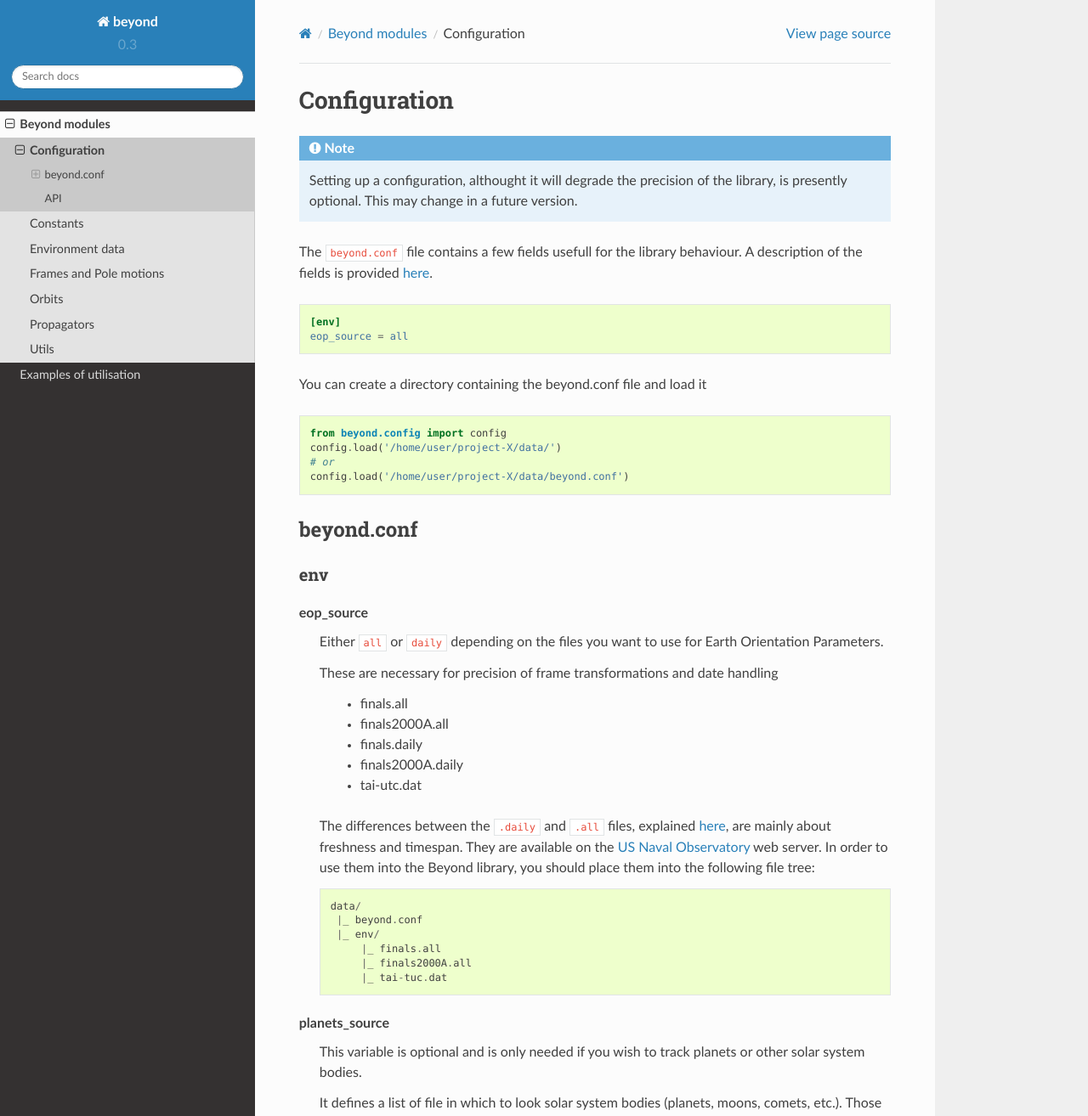
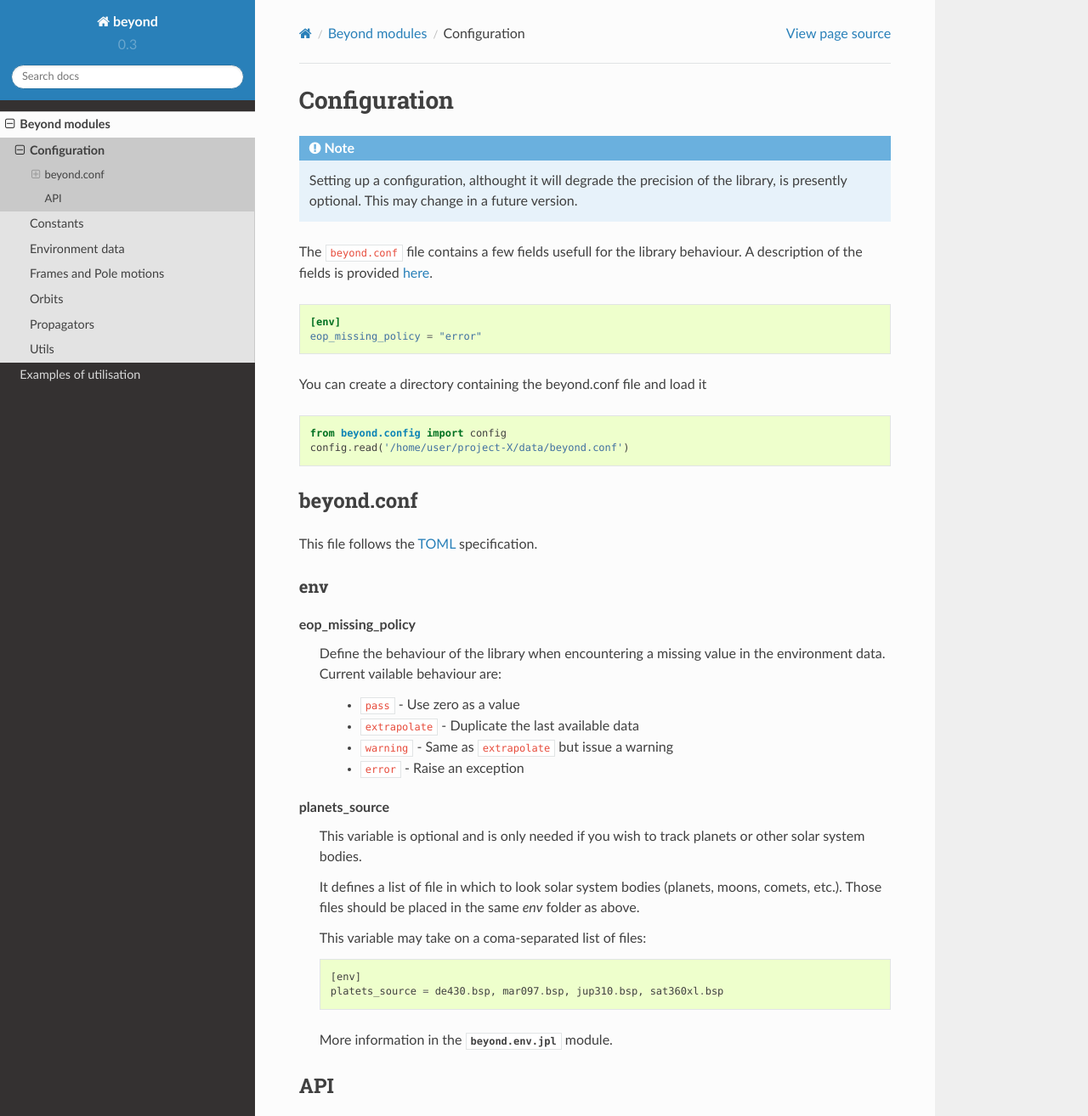
Before and after one commit to galactics/beyond, a Sphinx documentation site: the page built from doc/source/api/config.rst, in a window 1280 px wide and 1400 px high, cut to the strip 0-1314 px from the top of the window. Shown: the whole strip at 85% size. Built offline with Sphinx 7.4.7 and the Read the Docs theme 2.0.0, drawn with Linux system fonts in a browser that asks for light colours.

Commit message:
Doc, warning and error policy and extended caching

```diff
--- a/doc/source/api/config.rst
+++ b/doc/source/api/config.rst
@@ -12,49 +12,33 @@ behaviour. A description of the fields is provided :ref:`here <beyondconf>`.
 .. code-block:: ini
 
     [env]
-    eop_source = all
+    eop_missing_policy = "error"
 
 You can create a directory containing the beyond.conf file and load it
 
 .. code-block:: python
 
     from beyond.config import config
-    config.load('/home/user/project-X/data/')
-    # or
-    config.load('/home/user/project-X/data/beyond.conf')
+    config.read('/home/user/project-X/data/beyond.conf')
 
 .. _beyondconf:
 
 beyond.conf
 -----------
 
+This file follows the `TOML <https://github.com/toml-lang/toml>`__ specification.
+
 env
 ^^^
 
-eop_source
-    Either ``all`` or ``daily`` depending on the files you want to use for Earth Orientation
-    Parameters.
+eop_missing_policy
+    Define the behaviour of the library when encountering a missing value in the
+    environment data. Current vailable behaviour are:
 
-    These are necessary for precision of frame transformations and date handling
-
-        - finals.all
-        - finals2000A.all
-        - finals.daily
-        - finals2000A.daily
-        - tai-utc.dat
-
-    The differences between the ``.daily`` and ``.all`` files, explained `here <http://maia.usno.navy.mil/ser7/readme>`__, are mainly about freshness and timespan.
-    They are available on the `US Naval Observatory <http://maia.usno.navy.mil/ser7/>`__
-    web server.
-    In order to use them into the Beyond library, you should place them into
-    the following file tree::
-
-        data/
-         |_ beyond.conf
-         |_ env/
-             |_ finals.all
-             |_ finals2000A.all
-             |_ tai-tuc.dat
+        * ``pass`` - Use zero as a value
+        * ``extrapolate`` - Duplicate the last available data
+        * ``warning`` - Same as ``extrapolate`` but issue a warning
+        * ``error`` - Raise an exception
 
 planets_source
     This variable is optional and is only needed if you wish to track planets or other
```
Also changed, not shown: 2 other files.
